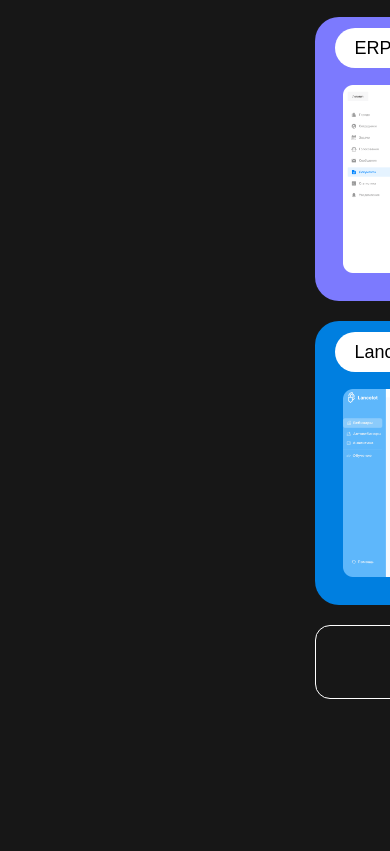
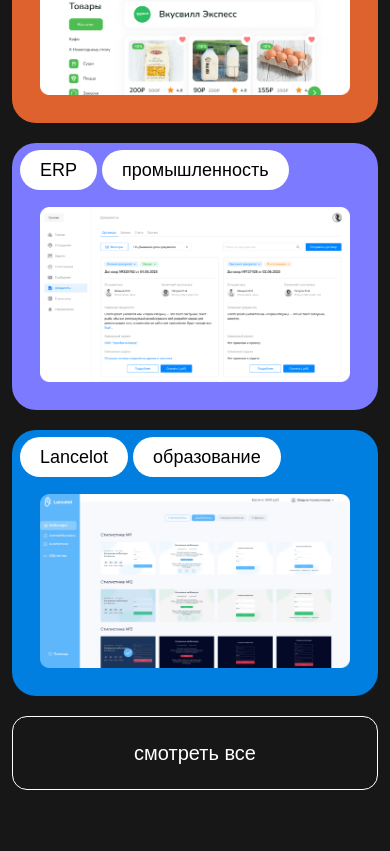
Before and after one commit to Llavrov/way11-web-app, a Next.js app: page / in a window 390 px wide. Shown: the part 1673-2524 px from the top of the page. Built offline with nearby package versions, Linux system fonts and the light colour scheme.

Commit message:
cases adaptation changes

```diff
--- a/src/components/cards/CardCase.tsx
+++ b/src/components/cards/CardCase.tsx
@@ -12,7 +12,7 @@ type TCardCase = {
 
 export default function CardCase({tags, photo, background}: TCardCase) {
     return (
-        <div className="p-5 rounded-6 mb-5 max-w-[790px]" style={{ backgroundColor: background }}>
+        <div className="p-5 sm:p-2 sm:pt-4 rounded-6 mb-5 max-w-[790px]" style={{ backgroundColor: background }}>
             <div >
                 {
                     tags.map((title) => (
@@ -20,7 +20,7 @@ export default function CardCase({tags, photo, background}: TCardCase) {
                     ))
                 }
             </div>
-            <div className="p-10 pt-20 sm:p-2 sm:pt-6">
+            <div className="p-10 pt-20 sm:p-5 sm:pt-6">
                 <Image className="aspect-video box-border" src={photo} width={658} height={375} alt={title} />
             </div>
         </div>
--- a/src/pages/main/cases/Cases.tsx
+++ b/src/pages/main/cases/Cases.tsx
@@ -1,5 +1,6 @@
 import Link from "next/link";
 import CardCase from "@/components/cards/CardCase";
+import EmptyButton from "@/components/emptyButton";
 
 const CARDS_OF_CASES = [
     {
@@ -21,24 +22,25 @@ const CARDS_OF_CASES = [
 
 export default function Cases() {
     return (
-        <div className="flex justify-between p-24 sm:p-3 w-full">
+        <div className="w-full flex justify-between flex-wrap p-24 sm:p-3 ">
             <div>
                 <span className="text-lg rounded-full border-white border border-solid  p-3 px-5 text-white font-medium">что уже сделали</span>
                 <h2 className="text-6xl font-bold text-white my-7">ПРОЕКТЫ</h2>
             </div>
 
-            <div>
+            <div className="flex flex-col w-50 sm:w-full">
                 {
                     CARDS_OF_CASES.map((cardObj) => (
                         <CardCase key={cardObj.background} {...cardObj} />
                     ))
                 }
                 <Link href="/cases">
-                    <div className="flex justify-center items-center max-w-[790px] h-[74px] w-screen border border-white border-solid rounded-[15px]">
+                    {/* <div className="flex justify-center items-center max-w-[790px] h-[74px] w-screen border border-white border-solid rounded-[15px]">
                         <p className="text-20">
                             смотреть все
                         </p>
-                    </div>
+                    </div> */}
+                    <EmptyButton title="смотреть все" onClick={() => {}}/>
                 </Link>
             </div>
 
```
